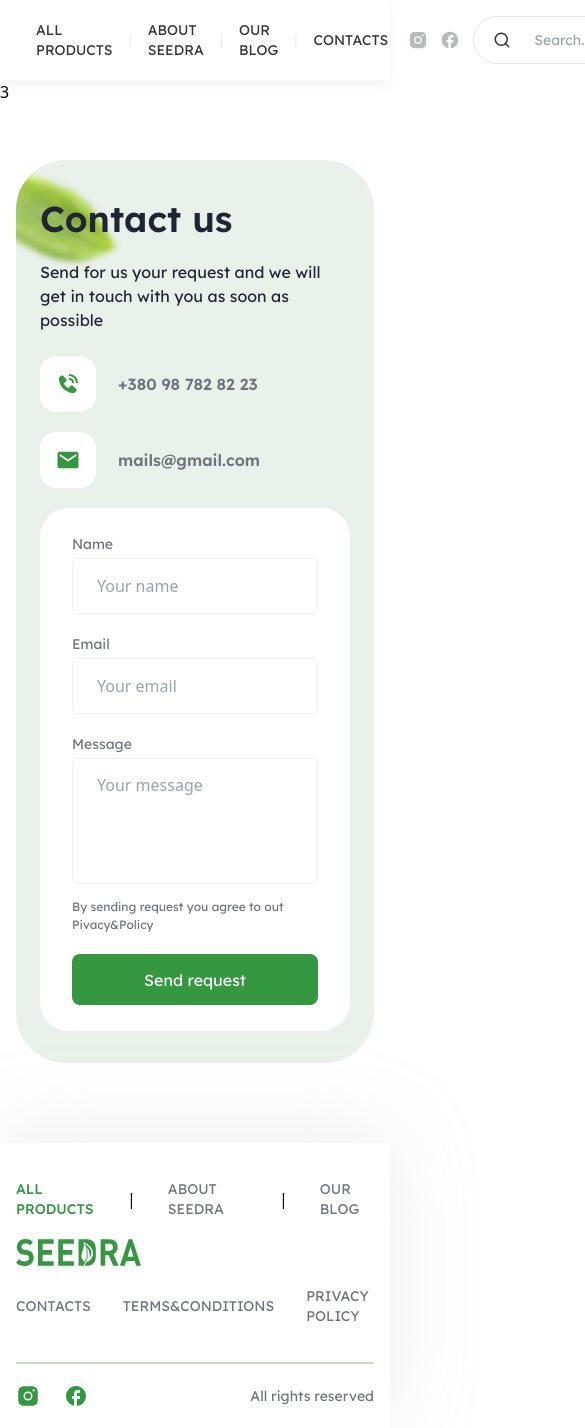
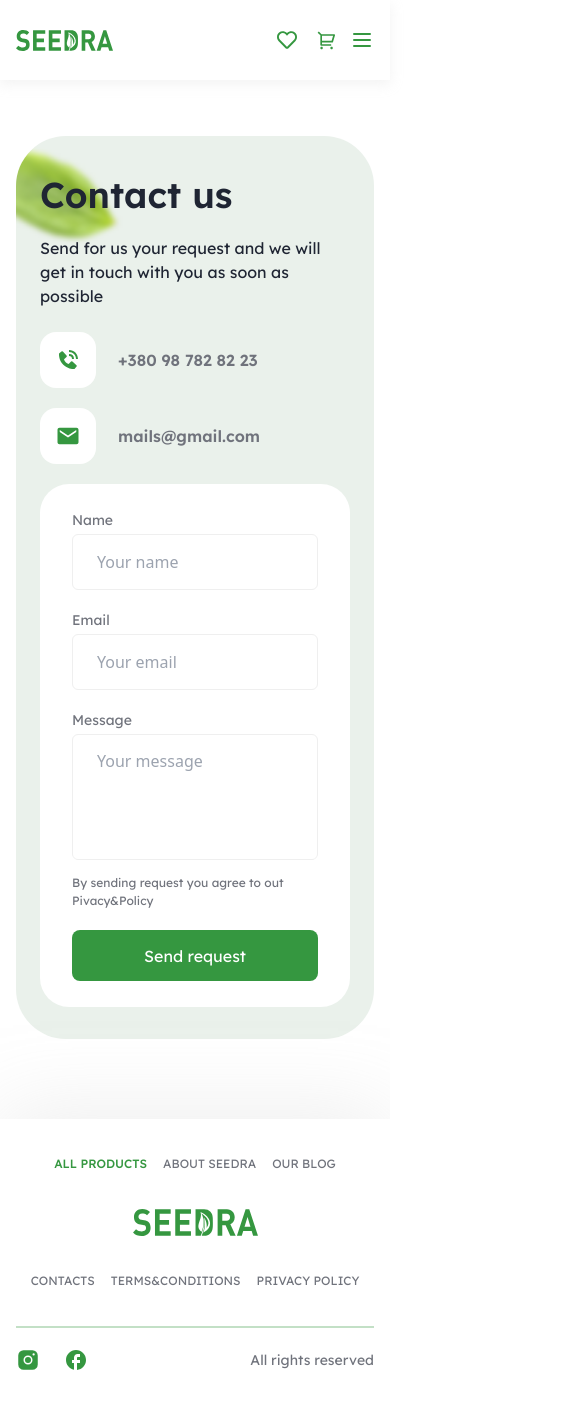
Before and after one commit to jasurumarov/seedra, a React (Vite) app: page /contact in a window 390 px wide. Shown: the top 1428 px of the page, 585 px wide, since content can reach past the window. After the commit the page ends 1392 px from the top, so only its background shows below. Built offline with nearby package versions, Linux system fonts and the light colour scheme.

Commit message:
finished

```diff
--- a/src/App.tsx
+++ b/src/App.tsx
@@ -12,7 +12,7 @@ function App() {
   return (
     <>
       <Header/>
-3
+
       <Routes>
         <Route path="/" element={<Home />} />
         <Route path="/contact" element={<Contact/>} />
--- a/src/components/contactForm/ContactForm.tsx
+++ b/src/components/contactForm/ContactForm.tsx
@@ -15,10 +15,15 @@ const ContactForm: React.FC = () => {
         const email = formData.get('email') as string
         const message = formData.get('message') as string
 
-        console.log({ name, email, message })
+        if (name.trim() && email.trim() && message.trim()) {
+            console.log({ name, email, message })
+            const formElement = e.currentTarget as HTMLFormElement
+            formElement.reset()
+        } else {
+            window.confirm("Input can't be empty")
+        }
 
-        const formElement = e.currentTarget as HTMLFormElement
-        formElement.reset()
+
     }
 
 
--- a/src/components/footer/Footer.tsx
+++ b/src/components/footer/Footer.tsx
@@ -10,19 +10,21 @@ const Footer: React.FC = () => {
     return (
         <footer className='shadow-shadowFooter'>
             <div className="container">
-                <article className='py-9 flex flex-wrap items-center justify-between gap-5 border-b-[2px] border-[#C3E0C6] border-b-solid'>
-                    <ul className='flex items-center gap-8'>
-                        <li className='font-lexand500 text-sm tracking-[-3.5%] text-colorGreen cursor-pointer duration-200 hover:scale-[1.03]'>ALL PRODUCTS</li>
-                        <span>|</span>
-                        <li className='font-lexand text-sm tracking-[-3.5%] text-[#70737C] cursor-pointer duration-200 hover:scale-[1.03] hover:text-colorGreen'>ABOUT SEEDRA</li>
-                        <span>|</span>
-                        <li className='font-lexand text-sm tracking-[-3.5%] text-[#70737C] cursor-pointer duration-200 hover:scale-[1.03] hover:text-colorGreen'>OUR BLOG</li>
+                <article className='py-9 flex flex-wrap items-center flex-col xl:flex-row gap-9 border-b-[2px] border-[#C3E0C6] border-b-solid'>
+                    <ul className='flex flex-wrap items-center gap-4 sm:gap-8'>
+                        <li className='font-lexand500 text-[12px] sm:text-sm tracking-[-3.5%] text-colorGreen cursor-pointer duration-200 hover:scale-[1.03]'>ALL PRODUCTS</li>
+                        <span className='text-[#4FA083] hidden sm:flex'>|</span>
+                        <li className='font-lexand text-[12px] sm:text-sm tracking-[-3.5%] text-[#70737C] cursor-pointer duration-200 hover:scale-[1.03] hover:text-colorGreen'>ABOUT SEEDRA</li>
+                        <span className='text-[#4FA083] hidden sm:flex'>|</span>
+                        <li className='font-lexand text-[12px] sm:text-sm tracking-[-3.5%] text-[#70737C] cursor-pointer duration-200 hover:scale-[1.03] hover:text-colorGreen'>OUR BLOG</li>
                     </ul>
                     <img width={125} src={SiteLogo} alt="" />
-                    <ul className='flex items-center gap-8'>
-                        <Link to={'/contact'} className='uppercase font-lexand text-sm tracking-[-3.5%] text-[#70737C] cursor-pointer duration-200 hover:scale-[1.03] hover:text-colorGreen'>Contacts</Link>
-                        <li className='uppercase font-lexand text-sm tracking-[-3.5%] text-[#70737C] cursor-pointer duration-200 hover:scale-[1.03] hover:text-colorGreen'>Terms&Conditions</li>
-                        <li className='uppercase font-lexand text-sm tracking-[-3.5%] text-[#70737C] cursor-pointer duration-200 hover:scale-[1.03] hover:text-colorGreen'>Privacy Policy</li>
+                    <ul className='flex flex-wrap items-center justify-center gap-4 sm:gap-8'>
+                        <Link to={'/contact'} className='uppercase font-lexand text-[12px] sm:text-sm tracking-[-3.5%] text-[#70737C] cursor-pointer duration-200 hover:scale-[1.03] hover:text-colorGreen'>Contacts</Link>
+                        <span className='text-[#4FA083] hidden sm:flex'>|</span>
+                        <li className='uppercase font-lexand text-[12px] sm:text-sm tracking-[-3.5%] text-[#70737C] cursor-pointer duration-200 hover:scale-[1.03] hover:text-colorGreen'>Terms&Conditions</li>
+                        <span className='text-[#4FA083] hidden sm:flex'>|</span>
+                        <li className='uppercase font-lexand text-[12px] sm:text-sm tracking-[-3.5%] text-[#70737C] cursor-pointer duration-200 hover:scale-[1.03] hover:text-colorGreen'>Privacy Policy</li>
                     </ul>
                 </article>
                 <article className='py-5 flex flex-wrap items-center justify-between gap-5'>
--- a/src/components/header/Header.tsx
+++ b/src/components/header/Header.tsx
@@ -1,4 +1,4 @@
-import React from 'react'
+import React, { useState } from 'react'
 import { Link } from 'react-router-dom'
 
 // Icons
@@ -8,28 +8,30 @@ import { PiInstagramLogoFill } from 'react-icons/pi'
 import { MdFacebook } from 'react-icons/md'
 import { FaRegHeart } from 'react-icons/fa'
 import { RiShoppingCart2Line } from 'react-icons/ri'
+import { HiOutlineMenu } from 'react-icons/hi'
 
 
 
 const Header: React.FC = () => {
+    let [menu, setMenu] = useState<boolean>(false)
     return (
-        <header className='sticky top-0 bg-white font-lexand py-4 shadow-shadowHeader'>
+        <header className='z-10 sticky top-0 bg-white font-lexand py-7 md:py-4 shadow-shadowHeader'>
             <div className="container">
                 <nav className='flex items-center justify-between gap-5'>
                     <Link to={'/'}>
                         <img src={SiteLogo} alt="SiteLogo" />
                     </Link>
-                    <ul className='flex items-center gap-4'>
+                    <ul className={`flex lg:py-0 lg:static lg:justify-start lg:flex-row items-center lg:gap-4 z-10 py-6 absolute top-[80px] left-0 w-full lg:w-auto bg-white flex-col gap-[30px] justify-center duration-300 origin-top lg:scale-y-100 lg:shadow-none scale-y-0 shadow-shadowMenu ${menu ? 'scale-y-100' : ''}`}>
                         <Link to={'/'} className='text-sm text-colorGray duration-200 hover:scale-[1.03] hover:text-black'>ALL PRODUCTS</Link>
-                        <span className='text-sm text-[#EFEFEF]'>|</span>
+                        <span className='hidden xl:flex text-sm text-[#EFEFEF]'>|</span>
                         <Link to={'/about'} className='text-sm text-colorGray duration-200 hover:scale-[1.03] hover:text-black'>ABOUT SEEDRA</Link>
-                        <span className='text-sm text-[#EFEFEF]'>|</span>
+                        <span className='hidden xl:flex text-sm text-[#EFEFEF]'>|</span>
                         <Link to={'/blog'} className='text-sm text-colorGray duration-200 hover:scale-[1.03] hover:text-black'>OUR BLOG</Link>
-                        <span className='text-sm text-[#EFEFEF]'>|</span>
+                        <span className='hidden xl:flex text-sm text-[#EFEFEF]'>|</span>
                         <Link to={'/contact'} className='text-sm text-colorGray duration-200 hover:scale-[1.03] hover:text-black'>CONTACTS</Link>
                     </ul>
                     <div className='flex items-center gap-[13px]'>
-                        <div className='flex items-center gap-3'>
+                        <div className='hidden xl:flex items-center gap-3'>
                             <Link to={'https://www.instagram.com/1umarov.jasur/'} target='_blank'>
                                 <PiInstagramLogoFill className='text-xl text-[#B7B9BD] hover:text-pink-500 duration-200 hover:scale-[1.1]' />
                             </Link>
@@ -37,7 +39,7 @@ const Header: React.FC = () => {
                                 <MdFacebook className='text-xl text-[#B7B9BD] hover:text-blue-600 duration-200 hover:scale-[1.1]' />
                             </Link>
                         </div>
-                        <form className='relative'>
+                        <form className='relative hidden md:flex'>
                             <FiSearch className='absolute top-[15px] text-lg left-5 text-colorGray' />
                             <input type="search" placeholder='Search...' className='w-[285px] h-12 border-solid	border border=[#EFEFEF] outline-none rounded-[71px] pl-[60px] py-3 pr-3 text-sm text-colorBlack' />
                         </form>
@@ -49,6 +51,7 @@ const Header: React.FC = () => {
                                 <RiShoppingCart2Line className='text-colorGreen text-xl' />
                             </Link>
                         </div>
+                        <button onClick={() => setMenu(p => !p)} className='lg:hidden'><HiOutlineMenu className='text-2xl text-colorGreen' /></button>
                     </div>
                 </nav>
             </div>
--- a/src/components/hero/Hero.tsx
+++ b/src/components/hero/Hero.tsx
@@ -5,8 +5,8 @@ const Hero: React.FC = () => {
     return (
         <section className='mt-8'>
             <div className="container">
-                <div className='hero pt-14 pb-16 flex flex-col items-center bg-no-repeat' style={{ background: `url(${BgImg})` }}>
-                    <h2 className='mb-3 text-center	font-lexand600 text-[48px] text-colorBlack'>Who we are and what we do</h2>
+                <div className='rounded-3xl hero pt-14 pb-16 px-6 flex flex-col items-center bg-no-repeat' style={{ background: `url(${BgImg})` }}>
+                    <h2 className='mb-3 text-center font-lexand600 text-[32px] md:text-[48px] text-colorBlack'>Who we are and what we do</h2>
                     <p className='text-center font-lexand text-colorBlack max-w-[560px] '>Here you can find a lot of interesting and useful information that you need in gardening and creating a beautiful garden</p>
                 </div>
             </div>
--- a/src/components/story/Story.tsx
+++ b/src/components/story/Story.tsx
@@ -8,20 +8,20 @@ const Story: React.FC = () => {
     return (
         <section className='mt-11 mb-28'>
             <div className="container">
-                <article className='mb-15 flex flex-wrap items-center justify-between'>
+                <article className='mb-15 flex gap-5 flex-wrap items-center justify-center xl:justify-between'>
                     <div className='max-w-[561px]'>
-                        <h2 className='mb-[31px] font-lexand600 text-[36px] tracking-[-5%] text-colorBlack'>Seedra helps to grow fast and efficiant</h2>
+                        <h2 className='mb-[31px] font-lexand600 text-[22px] md:text-[36px] tracking-[-5%] text-colorBlack'>Seedra helps to grow fast and efficiant</h2>
                         <p className='text-colorBlack mb-6'>SEEDRA Spinach Seeds - contains 600 seeds in 2 Packs and professional instructions created by PhD Helga George</p>
                         <p>Be sure of our quality - the freshest batches of this season. Non-GMO, Heirloom - our seeds were tested and have the best germination ratings. </p>
                         <p className='mb-6'>&nbsp;  Your easy growing experience is our guarantee <br /> Spinach commom culinary uses: salads, soups, smoothies, lasagne, pizza, pies, risotto, and more</p>
                         <p>&nbsp;  Proudly sourced in the USA - our garden seeds are grown, harvested, and packaged in the USA. We support local farmers and are happy to produce this American-made product</p>
                     </div>
-                    <img className='m-0 xl:-mr-32' width={620} src={StoryImg1} alt="story image" />
+                    <img className='w-[620px] m-0 xl:-mr-32' src={StoryImg1} alt="story image" />
                 </article>
-                <article className='mb-15 flex flex-wrap items-center justify-between'>
+                <article className='mb-15 flex gap-5 flex-wrap items-center justify-center xl:justify-between'>
                     <img src={StoryImg2} alt="story image" />
-                    <div className='max-w-[501px]'>
-                        <h2 className='mb-[31px] font-lexand600 text-[36px] tracking-[-5%] text-colorBlack'>Our story</h2>
+                    <div className='max-w-[501px] xl:order-1 -order-1'>
+                        <h2 className='mb-[31px] font-lexand600 text-[22px] md:text-[36px] tracking-[-5%] text-colorBlack'>Our story</h2>
                         <p className='text-colorBlack mb-6'>SEEDRA Spinach Seeds - contains 600 seeds in 2 Packs and professional instructions created by PhD Helga George</p>
                         <p>Be sure of our quality - the freshest batches of this season. Non-GMO, Heirloom - our seeds were tested and have the best germination ratings. </p>
                         <p className='mb-6'>&nbsp;  Your easy growing experience is our guarantee <br /> Spinach commom culinary uses: salads, soups, smoothies, lasagne, pizza, pies, risotto, and more</p>
--- a/src/components/users/Users.tsx
+++ b/src/components/users/Users.tsx
@@ -25,29 +25,43 @@ const Users: React.FC = () => {
     const [usersData, setUsersData] = useState<null | UserSchema[]>(null)
 
     useEffect(() => {
-        axios.get(`${API_URL}/users`)
+        axios.get(`${API_URL}/users?limit=12`)
             .then((res) => setUsersData(res.data.users))
     }, [])
 
     let users: JSX.Element[] | undefined = usersData?.map((user: UserSchema) => (
-        <SwiperSlide key={user.id} className='hover:shadow-shadowHeader duration-200 rounded-xl overflow-hidden pb-5'>
-            <div className='overflow-hidden w-[255px] h-[255px]'>
-                <img className='w-[255px] overflow-hidden h-[255px] mb-4 duration-200 hover:scale-[1.02]' src={user.image} alt='user image' />
+        <SwiperSlide key={user.id} className='hover:shadow-shadowHeader flex flex-col justify-center items-center duration-200 rounded-xl overflow-hidden pb-5'>
+            <div className='overflow-hidden flex items-center justify-center sm:w-[255px] sm:h-[255px]'>
+                <img className='sm:w-[255px] w-40 h-40 overflow-hidden sm:h-[255px] mb-4 duration-200 hover:scale-[1.02]' src={user.image} alt='user image' />
             </div>
-            <h3 className='text-center font-lexand600 text-[22px] text-colorBlack mb-4'>{user.firstName} {user.lastName}</h3>
+            <h3 className='text-center font-lexand600 text-[18px] sm:text-[22px] text-colorBlack mb-4'>{user.firstName} {user.lastName}</h3>
             <p className='text-center font-lexand text-[16px] text-colorBlack'>{user.company.department}</p>
         </SwiperSlide>
     ))
     return (
         <section className='mb-20'>
             <div className="container">
-                <h2 className='font-lexand600 text-[36px] text-colorBlack tracking-[5%] text-center mb-16'>Meet our team</h2>
+                <h2 className='font-lexand600 text-[28px] sm:text-[36px] text-colorBlack tracking-[5%] text-center mb-8'>Meet our team</h2>
                 <Swiper
-                    slidesPerView={4}
-                    spaceBetween={30}
+                    slidesPerView={2}
+                    spaceBetween={10}
                     loop={true}
                     pagination={{
                         clickable: true,
+                    }}
+                    breakpoints={{
+                        640: {
+                            slidesPerView: 2,
+                            spaceBetween: 20,
+                        },
+                        782: {
+                            slidesPerView: 3,
+                            spaceBetween: 40,
+                        },
+                        1094: {
+                            slidesPerView: 4,
+                            spaceBetween: 50,
+                        },
                     }}
                     modules={[Pagination]}
                     className='pb-16 flex flex-wrap gap-[30px]'>
--- a/src/index.css
+++ b/src/index.css
@@ -28,7 +28,9 @@
 
 .hero {
     background-repeat: no-repeat !important;
+    background-size: cover !important;
 }
+
 .contact {
     background-repeat: no-repeat !important;
     background-size: cover !important;
--- a/tailwind.config.js
+++ b/tailwind.config.js
@@ -24,6 +24,7 @@ export default {
       boxShadow: {
         shadowHeader: '0px 4px 12px 0px #CFCFCF40',
         shadowFooter: '0px -7px 80px 0px #BDBDBD40',
+        shadowMenu: '0 3px 5px #0002',
       },
     },
     fontFamily: {
```
